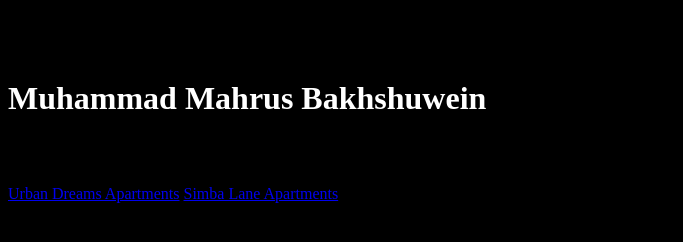
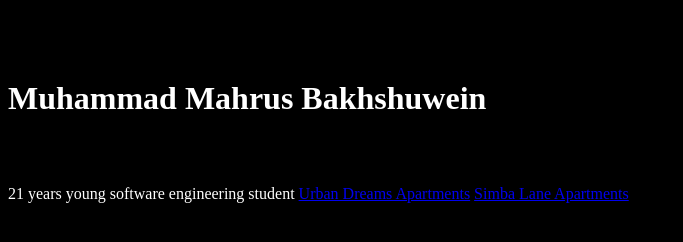
Before and after one commit to MMASB10/my-personal-website, a plain HTML site: page index.html in a window 1280 px wide. Shown: the whole page, without its empty margins (0-683 px from the left). Drawn offline with Linux system fonts and the light colour scheme.

Commit message:
text edit and color added

```diff
--- a/index.html
+++ b/index.html
@@ -8,6 +8,7 @@
     <h1>Muhammad Mahrus Bakhshuwein</h1>
     <h1 style="color: white;">Muhammad Mahrus Bakhshuwein</h1>
     <script src="script.js"></script>
+    <h2.textContent style="color:white;">21 years young software engineering student</h2.textContent>
     <a href="https://urbandreamsapartments.co.ke/">Urban Dreams Apartments</a>
 
     <a href="https://simbalaneapartments.co.ke/">Simba Lane Apartments</a>
--- a/script.js
+++ b/script.js
@@ -1,3 +1,3 @@
 const h2 = document.createElement("h2");
-h2.textContent = "21 years old software engineering student";
+h2.textContent = "21 years young software engineering student";
 document.querySelector("body").appendChild(h2);
```
